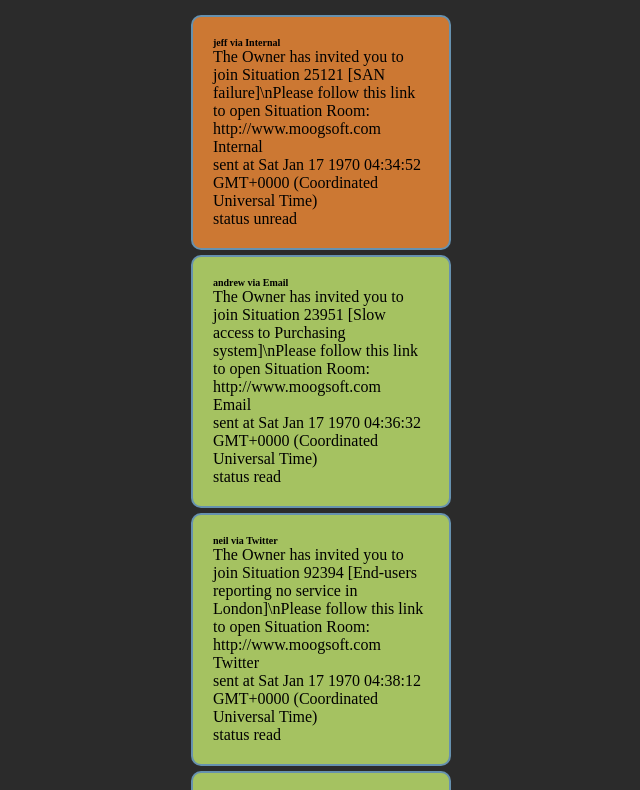
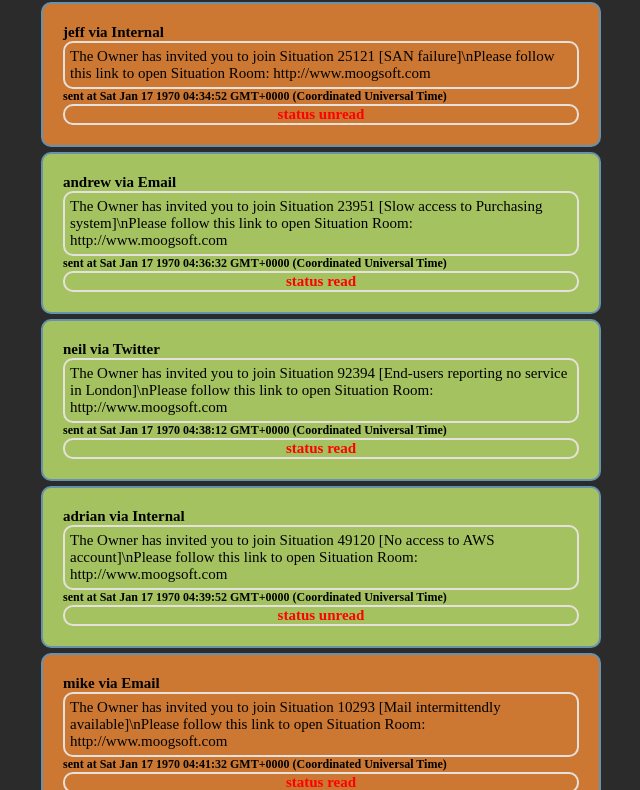
Before and after one commit to daymos/moogsoft, a website: page app/index.html in a window 1280 px wide. Shown: the part 65-855 px from the top of the page, without its empty margins (339-979 px from the left). Drawn offline with Linux system fonts and the light colour scheme; files whose address does not match are found by name.

Commit message:
chore(style): add further style

```diff
--- a/app/css/colorPalette.js
+++ b/app/css/colorPalette.js
@@ -4,4 +4,5 @@
   orange: '#CC7833',
   white: '#E6E1DC',
   green: '#A5C261',
+  red: '218 73 57',
 };
--- a/app/css/style.css
+++ b/app/css/style.css
@@ -1,12 +1,11 @@
 .container {
   margin: 0 auto;
-  width: 300px;
+  width: 600px;
   color: #e6e1dc;
 }
 
 .old {
   background-color: #a5c261;
-
 }
 
 .update {
@@ -31,5 +30,32 @@
 
 .sender_id {
   font-weight: bold;
-  font-size: 10px;
+  font-size: 15px;
 }
+.status{
+  font-weight: bold;
+  font-size: 15px;
+  color:red;
+  border-radius: 10px;
+  border: 2px solid #e6e1dc;
+  text-align: center;
+
+}
+
+.invite {
+  margin: 0 auto;
+  padding: 5px;
+  font-size: 15px;
+
+  border-radius: 10px;
+  border: 2px solid #E6E1DC;
+}
+
+.time {
+  font-weight: bold;
+  font-size: 12px;
+}
+
+h2 {
+  text-align: center;
+}
--- a/app/index.html
+++ b/app/index.html
@@ -6,7 +6,7 @@
   </head>
   <body>
     <div class='container'>
-    <h1>Notifications</h1>
+    <h2>You feed</h1>
     <div class='ulcontainer'></div>
     <script src='bundle.js'></script>
   </body>
--- a/app/js/helpers.js
+++ b/app/js/helpers.js
@@ -14,7 +14,6 @@
   `<li class='${(invite.isUpdate) ? 'update' : 'old'}'>
   <div class='sender_id'>${invite.sender_id} via <span class='vector'>${invite.vector}<span></div>
   <div class='invite'>${invite.invite}</div>
-  <div class='vector'>${invite.vector}</div>
   <div class='time'>sent at ${new Date(invite.invite_time)}</div>
   <div class='status'>status ${invite.status}</div>
   </li>`
```
Also changed, not shown: dist/bundle.js, 1 other file.
